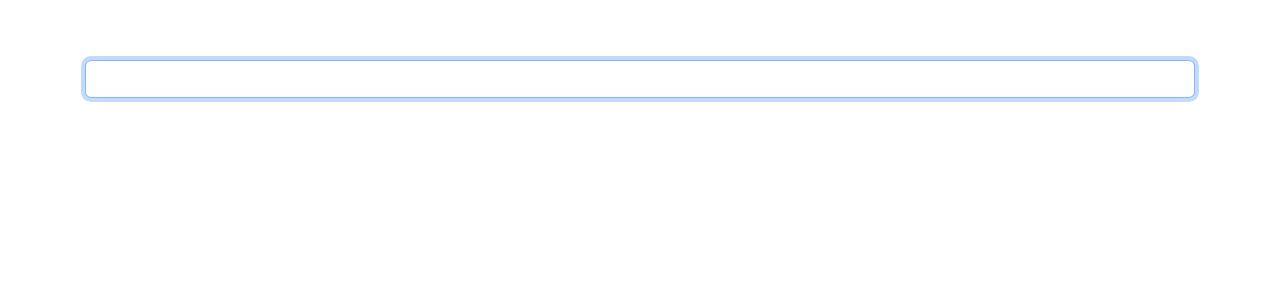
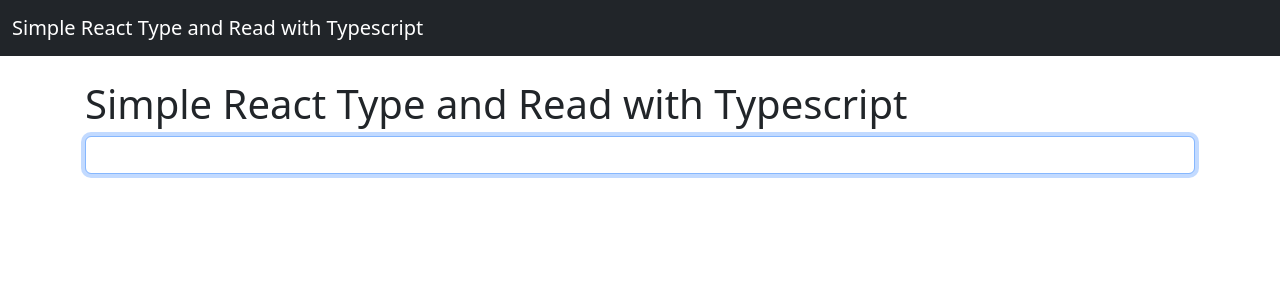
Before and after one commit to leandroaps/react-typescript, a React (Create React App) app: page / in a window 1280 px wide. Shown: the top 300 px of the page. Built offline with nearby package versions, Linux system fonts and the light colour scheme.

Commit message:
feat: Adding Bootstrap

```diff
--- a/src/App.tsx
+++ b/src/App.tsx
@@ -10,6 +10,7 @@ const DummyComponent: React.FC = () => {
 
   return (
     <>
+      <h1>Simple React Type and Read with Typescript</h1>
       <input
         type="text"
         ref={ref}
@@ -17,7 +18,10 @@ const DummyComponent: React.FC = () => {
         onChange={(e) => setValue(e.target.value)}
         className="form-control"
       />
-      <p>{value}</p>
+      <div className={value ? "alert alert-info mt-5" : "d-none"}>
+        <h2>You typed:</h2>
+        <p>{value}</p>
+      </div>
     </>
   );
 };
--- a/src/index.css
+++ b/src/index.css
@@ -13,5 +13,5 @@ code {
 }
 
 main>.container {
-  padding: 60px 15px 0;
+  padding: 80px 15px 0;
 }
--- a/src/index.tsx
+++ b/src/index.tsx
@@ -14,6 +14,19 @@ root.render(
   <React.StrictMode>
     <main className="form-signin w-100 m-auto">
       <div className="container">
+        <header>
+          <nav className="navbar navbar-expand-md navbar-dark fixed-top bg-dark">
+            <div className="container-fluid">
+              <a className="navbar-brand" href="/">
+                Simple React Type and Read with Typescript
+              </a>
+              <div
+                className="collapse navbar-collapse"
+                id="navbarCollapse"
+              ></div>
+            </div>
+          </nav>
+        </header>
         <App />
       </div>
     </main>
```
